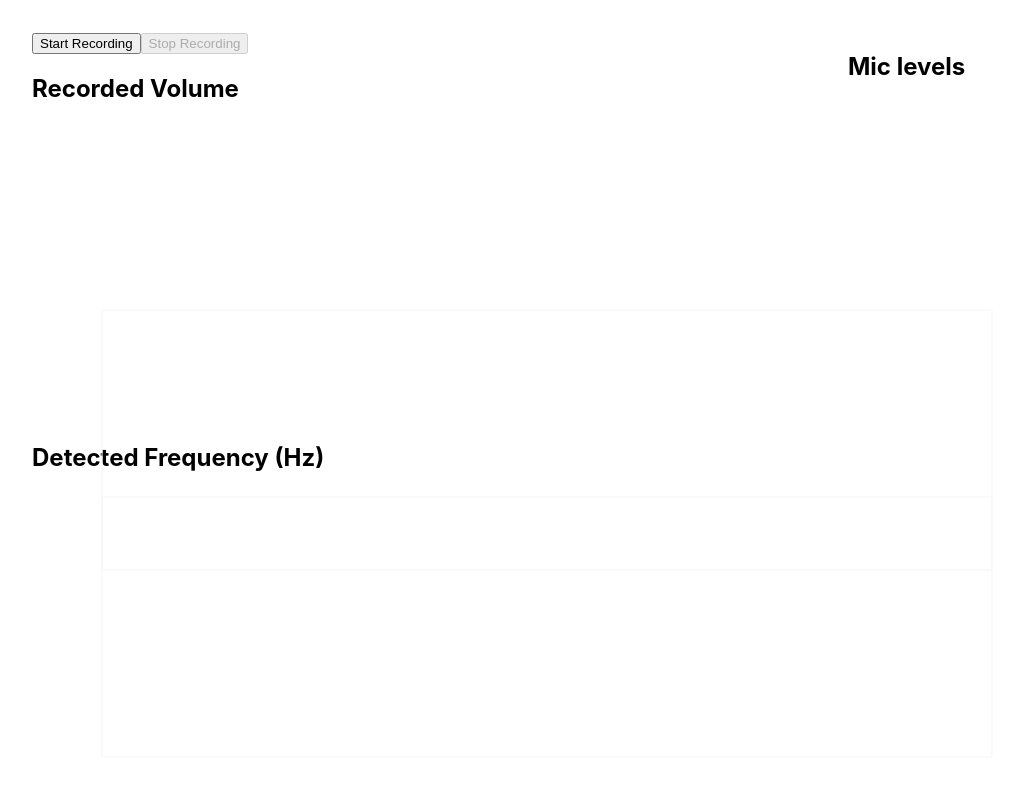
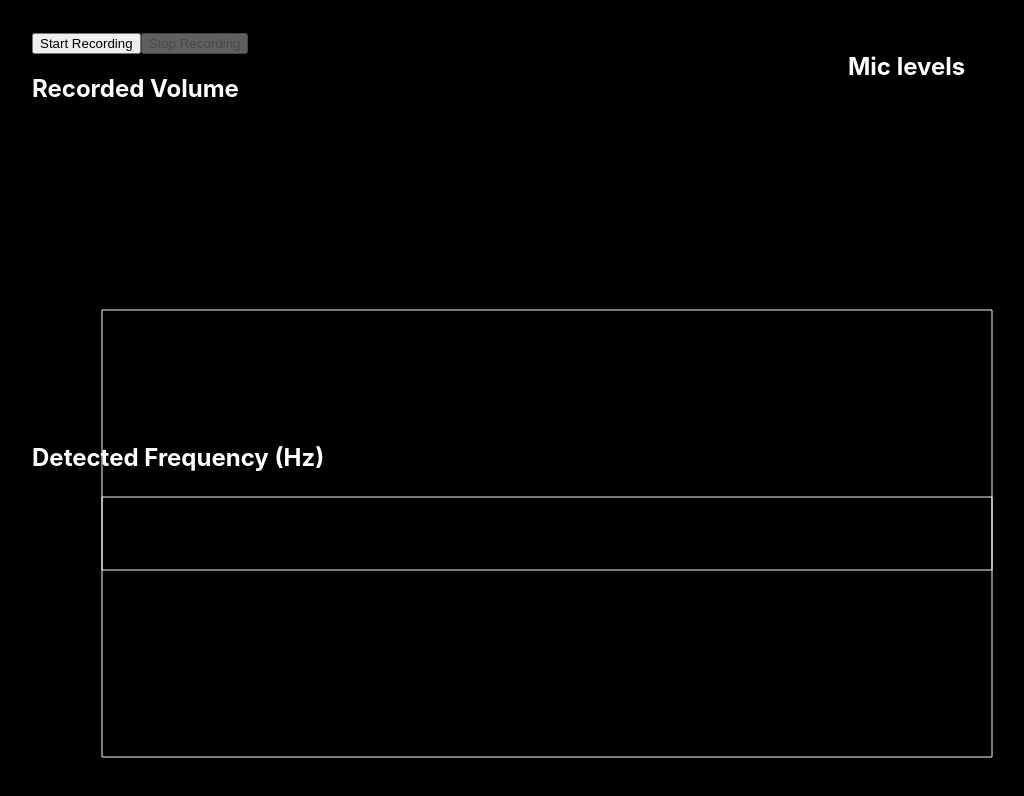
Before and after one commit to zuuring/audio-frequency-chart, a React (Create React App) app: page / in a window 1280 px wide. Shown: the top 796 px of the page, without its empty margins (0-1024 px from the left). Built offline with nearby package versions, Linux system fonts and the light colour scheme.

Commit message:
new stylez!

```diff
--- a/src/App.css
+++ b/src/App.css
@@ -1,6 +1,10 @@
 .App {
-  text-align: center;
-  margin: 2em;
+  background: black;
+  color: white;
+}
+
+text.recharts-text.recharts-cartesian-axis-tick-value {
+  color: white;
 }
 
 .App-logo {
--- a/src/App.js
+++ b/src/App.js
@@ -1,5 +1,6 @@
 import AudioInput from "./AudioInput";
 import AudioVisualizer from './AudioVisualizer';
+import './App.css';
 
 function App() {
   return (
--- a/src/AudioVisualizer.js
+++ b/src/AudioVisualizer.js
@@ -52,7 +52,7 @@ const MicrophoneVisualizer = () => {
                 { time: Date.now(), frequency: frequency },
               ]);
 
-              ctx.fillStyle = 'grey';
+              ctx.fillStyle = 'white';
               ctx.fillRect(0, 0, canvas.width, canvas.height);
 
               const barHeight = rms * canvas.height;
@@ -130,7 +130,7 @@ const MicrophoneVisualizer = () => {
         <YAxis label={{ value: 'Volume', angle: -90, position: 'insideLeft' }} />
         <Tooltip />
         <CartesianGrid stroke="#f5f5f5" />
-        <Line type="monotone" dataKey="volume" stroke="#ff7300" yAxisId={0} />
+        <Line type="monotone" dataKey="volume" stroke="#001DFF" yAxisId={0} />
       </LineChart>
       <h2>Detected Frequency (Hz)</h2>
       <LineChart
```
